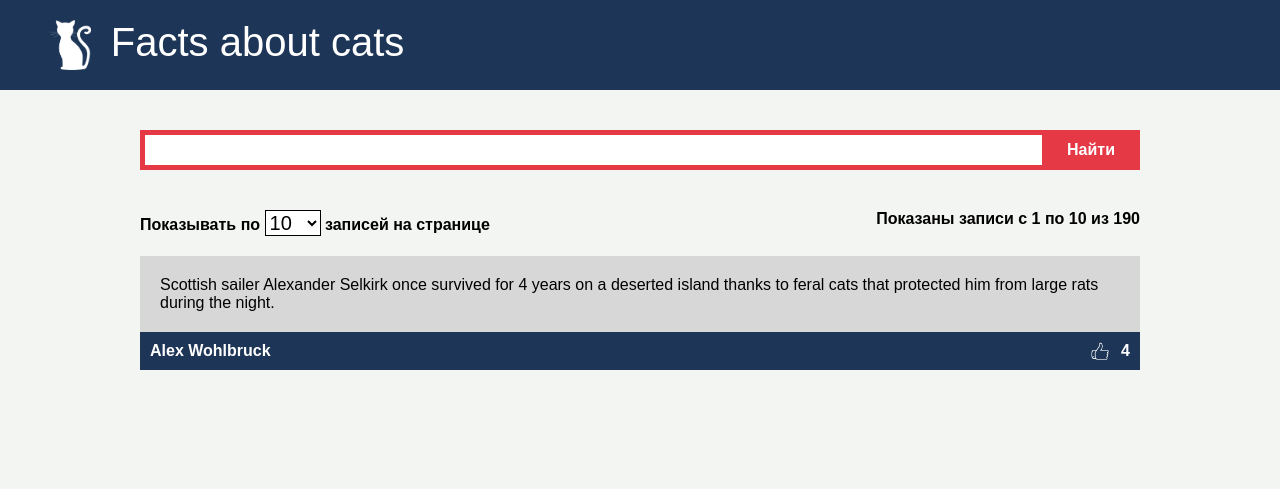
After one commit to AskhatErkenov/First_Task, a PHP site: page /cat-facts.html in a window 1280 px wide. The commit adds this page. Shown: the top 489 px of the page. Run offline with PHP 8.4, Linux system fonts and the light colour scheme.

Commit message:
Commit 6

```diff
--- /dev/null
+++ b/cat-facts.html
@@ -0,0 +1,81 @@
+<!DOCTYPE html>
+<html lang="en">
+
+<head>
+    <meta charset="UTF-8">
+    <meta name="viewport" content="width=device-width, initial-scale=1.0">
+    <title>Cats facts</title>
+    <link rel="stylesheet" href="static/styles.css">
+    <script src="static/main.js" defer></script>
+</head>
+
+<body>
+    <header class="header">
+        <nav>
+            <img class="logo" src="static/images/cat_white.png">
+            <div class="title">Facts about cats</div>
+        </nav>
+    </header>
+    <main>
+        <div class="container">
+            <div class="search-form">
+                <div class="search">
+                    <input type="text" class="search-field" onkeyup="searchIntersections()">
+                    <ul class="intersections">
+                         <li class="intersections__item"></li>
+                    </ul>
+                </div>
+                <div class="btn-wrapper">
+                    <button class="search-btn">Найти</button>
+                </div>
+            </div>
+            <div class="pagination-info">
+                <span>
+                    Показывать по
+                    <select name="per-page" class="per-page-btn">
+                        <option>5</option>
+                        <option selected>10</option>
+                        <option>15</option>
+                        <option>20</option>
+                        <option>25</option>
+                        <option>50</option>
+                        <option>100</option>
+                    </select>
+                    записей на странице
+                </span>
+                <span class="current-interval-info">
+                    Показаны записи с <span class="current-interval-start">1</span> по <span
+                        class="current-interval-end">10</span> из <span class="total-count">190</span>
+                </span>
+            </div>
+            <div class="facts-list" data-url="http://cat-facts-api.std-900.ist.mospolytech.ru/facts">
+                <div class="facts-list-item">
+                    <div class="item-content">
+                        Scottish sailer Alexander Selkirk once survived for 4 years on a deserted island thanks to feral
+                        cats that protected him
+                        from large rats during the night.
+                    </div>
+                    <div class="item-footer">
+                        <div class="author-name">
+                            Alex Wohlbruck
+                        </div>
+                        <div class="upvotes">
+                            4
+                        </div>
+                    </div>
+                </div>
+            </div>
+            <div class="pagination">
+                <!-- <button class="btn first-page-btn" data-page="1">Первая страница</button>
+                <div class="pages-btn">
+                    <button class="btn active" data-page="1">1</button>
+                    <button class="btn" data-page="2">2</button>
+                    <button class="btn" data-page="3">3</button>
+                </div>
+                <button class="btn last-page-btn">Последняя страница</button> -->
+            </div>
+        </div>
+    </main>
+</body>
+
+</html>
--- a/header.php
+++ b/header.php
@@ -14,8 +14,8 @@
 
     <h1 class="my-0 mr-md-auto font-weight-normal">Auto+</h1>
     <?php
-    $menu = ['Главная', 'Контакты', 'Вход', 'Картинки', 'JavaScript', 'Калькулятор'];
-    $menu_id = ['index.php', 'feedback_form.php', 'autorization.php', 'image_db.php', 'javaScript.php', 'calculate.php']
+    $menu = ['Главная', 'Контакты', 'Вход', 'Картинки', 'JavaScript', 'Калькулятор', 'cat-facts'];
+    $menu_id = ['index.php', 'feedback_form.php', 'autorization.php', 'image_db.php', 'javaScript.php', 'calculate.php', 'cat-facts.html']
     ?>
     <nav class="my-2 my-md-0 mr-md-3">
             <?php for($i = 0; $i < count($menu); $i++){ ?>
--- /dev/null
+++ b/static/main.js
@@ -0,0 +1,189 @@
+function createPageBtn(page, classes = []) {
+    let btn = document.createElement('button');
+    classes.push('btn');
+    for (cls of classes) {
+        btn.classList.add(cls);
+    }
+    btn.dataset.page = page;
+    btn.innerHTML = page;
+    return btn;
+}
+
+function renderPaginationElement(info) {
+    let btn;
+    let paginationContainer = document.querySelector('.pagination');
+    paginationContainer.innerHTML = '';
+
+    btn = createPageBtn(1, ['first-page-btn']);
+    btn.innerHTML = 'Первая страница';
+    if (info.current_page == 1) {
+        btn.style.visibility = 'hidden';
+    }
+    paginationContainer.append(btn);
+
+    let buttonsContainer = document.createElement('div');
+    buttonsContainer.classList.add('pages-btns');
+    paginationContainer.append(buttonsContainer);
+
+    let start = Math.max(info.current_page - 2, 1);
+    let end = Math.min(info.current_page + 2, info.total_pages);
+    for (let i = start; i <= end; i++) {
+        buttonsContainer.append(createPageBtn(i, i == info.current_page ? ['active'] : []));
+    }
+
+    btn = createPageBtn(info.total_pages, ['last-page-btn']);
+    btn.innerHTML = 'Последняя страница';
+    if (info.current_page == info.total_pages) {
+        btn.style.visibility = 'hidden';
+    }
+    paginationContainer.append(btn);
+}
+
+function perPageBtnHandler(event) {
+    downloadData(1);
+}
+
+function setPaginationInfo(info) {
+    document.querySelector('.total-count').innerHTML = info.total_count;
+    let start = info.total_count > 0 ? (info.current_page - 1) * info.per_page + 1 : 0;
+    document.querySelector('.current-interval-start').innerHTML = start;
+    let end = Math.min(info.total_count, start + info.per_page - 1)
+    document.querySelector('.current-interval-end').innerHTML = end;
+}
+
+function pageBtnHandler(event) {
+    if (event.target.dataset.page) {
+        downloadData(event.target.dataset.page);
+        window.scrollTo(0, 0);
+    }
+}
+
+function createAuthorElement(record) {
+    let user = record.user || { 'name': { 'first': '', 'last': '' } };
+    let authorElement = document.createElement('div');
+    authorElement.classList.add('author-name');
+    authorElement.innerHTML = user.name.first + ' ' + user.name.last;
+    return authorElement;
+}
+
+function createUpvotesElement(record) {
+    let upvotesElement = document.createElement('div');
+    upvotesElement.classList.add('upvotes');
+    upvotesElement.innerHTML = record.upvotes;
+    return upvotesElement;
+}
+
+function createFooterElement(record) {
+    let footerElement = document.createElement('div');
+    footerElement.classList.add('item-footer');
+    footerElement.append(createAuthorElement(record));
+    footerElement.append(createUpvotesElement(record));
+    return footerElement;
+}
+
+function createContentElement(record) {
+    let contentElement = document.createElement('div');
+    contentElement.classList.add('item-content');
+    contentElement.innerHTML = record.text;
+    return contentElement;
+}
+
+function createListItemElement(record) {
+    let itemElement = document.createElement('div');
+    itemElement.classList.add('facts-list-item');
+    itemElement.append(createContentElement(record));
+    itemElement.append(createFooterElement(record));
+    return itemElement;
+}
+
+function renderRecords(records) {
+    let factsList = document.querySelector('.facts-list');
+    factsList.innerHTML = '';
+    for (let i = 0; i < records.length; i++) {
+        factsList.append(createListItemElement(records[i]));
+    }
+}
+
+let intersectionsList = document.querySelector(".intersections"); // -- Нашли список с элементами совпадения
+
+// -- Функция для нахождения совпадений в строке
+function searchIntersections() {
+    let searchField = document.querySelector(".search-field"); // -- Нашли поле с текстом
+    let value = searchField.value;
+
+    if (value == "") {
+        intersectionsList.classList.remove("hidden");
+    }
+
+    let url = new URL("http://cat-facts-api.std-900.ist.mospolytech.ru/autocomplete");
+    url.searchParams.append('q', value);
+
+    let xhr = new XMLHttpRequest();
+    xhr.open('GET', url);
+    xhr.responseType = 'json';
+
+    xhr.onload = function () {
+        const data = this.response;
+        intersectionsList.innerHTML = "";
+
+        for (let i = 0; i < data.length; i++) {
+            if (value != "") {
+                let itemElement = document.createElement('li');
+                itemElement.classList.add("intersections__item");
+                itemElement.innerHTML = data[i];
+                intersectionsList.append(itemElement);
+            }
+        }
+
+        let searchItems = document.querySelectorAll(".intersections__item");
+        searchItems.forEach((item) => {
+            item.addEventListener("click", (event) => {
+                let textContent = event.target.textContent;
+                console.log("textContent: " + textContent)
+                downloadData(1, textContent);
+                searchField.value = textContent;
+                intersectionsList.classList.add("hidden");
+            })
+        })
+    }
+
+    xhr.send();
+}
+
+
+function downloadData(page = 1, autocompleteValue) {
+    let factsList = document.querySelector('.facts-list');
+    let searchField = document.querySelector(".search-field"); // -- Нашли поле с текстом
+    let value = searchField.value.trim(); // -- Взяли значение из поля и удалили все лишние пробелы
+    let url = new URL(factsList.dataset.url);
+    let perPage = document.querySelector('.per-page-btn').value;
+
+    if (autocompleteValue == "") {
+        intersectionsList.classList.remove("hidden");
+    }
+
+    url.searchParams.append('page', page);
+    url.searchParams.append('per-page', perPage);
+    url.searchParams.append('q', autocompleteValue ? autocompleteValue : value); // -- Добавили в запрос ключ 'q' и туда передали значение из поля поисковика
+
+    let xhr = new XMLHttpRequest();
+    xhr.open('GET', url);
+    xhr.responseType = 'json';
+    xhr.onload = function () {
+        renderRecords(this.response.records);
+        setPaginationInfo(this.response['_pagination']);
+        renderPaginationElement(this.response['_pagination']);
+        searchIntersections(this.response.records);
+    };
+    xhr.send();
+
+    intersectionsList.classList.add("hidden");
+
+}
+
+window.onload = function () {
+    downloadData();
+    document.querySelector('.pagination').onclick = pageBtnHandler;
+    document.querySelector('.per-page-btn').onchange = perPageBtnHandler;
+    document.querySelector(".search-btn").onclick = downloadData; // -- Добавили обработку по кнопке "Найти"
+}
--- /dev/null
+++ b/static/styles.css
@@ -0,0 +1,186 @@
+body {
+    margin: 0;
+    background-color: #F2F5F1;
+    font-family: sans-serif;
+}
+
+* {
+    margin: 0;
+    padding: 0;
+}
+
+.hidden {
+    display: none;
+}
+
+.header {
+    background-color: #1d3557;
+    color: white;
+    font-size: 40px;
+    padding: 20px;
+    padding-left: 50px;
+}
+
+.header>nav {
+    display: flex;
+}
+
+.title {
+    margin-left: 20px;
+}
+
+.logo {
+    max-height: 50px;
+}
+
+.container {
+    max-width: 1000px;
+    margin: 0 auto;
+    padding: 0 20px;
+}
+
+.facts-list-item {
+    margin-top: 20px;
+    background-color: #d7d7d7;
+}
+
+.item-content {
+    padding: 20px;
+}
+
+.item-footer {
+    display: flex;
+    padding: 10px;
+    background-color: #1d3557;
+    color: white;
+    font-weight: bold;
+}
+
+.author-name {
+    flex-grow: 1;
+}
+
+.upvotes {
+    background-image: url('images/upvote_white.png');
+    background-position: left;
+    background-size: contain;
+    background-repeat: no-repeat;
+    padding-left: 30px;
+}
+
+.pagination-info {
+    margin-top: 20px;
+    font-weight: bold;
+    display: flex;
+}
+
+.current-interval-info {
+    margin-left: auto;
+}
+
+.per-page-btn {
+    background-color: white;
+    font-size: 20px;
+    border: 1px solid black;
+}
+
+.pagination {
+    display: flex;
+    justify-content: space-between;
+    margin: 40px 0;
+    height: 40px;
+}
+
+.btn {
+    background-color: #e63946;
+    padding: 0 10px;
+    font-size: 100%;
+    font-weight: bold;
+    color: white;
+    outline: none;
+    cursor: pointer;
+    height: 100%;
+    border: 5px solid #e63946;
+    box-sizing: border-box;
+}
+
+.btn:hover {
+    background-color: #F2F5F1;
+    color: black;
+}
+
+.active {
+    background-color: #F2F5F1;
+    color: black;
+}
+
+.first-page-btn,
+.last-page-btn {
+    width: 250px;
+}
+
+.pages-btns>button {
+    margin-right: 5px;
+}
+
+.btn-wrapper {
+    height: 40px;
+}
+
+.intersections {
+    position: absolute;
+    width: 100%;
+}
+
+.intersections__item {
+    cursor: pointer;
+    list-style: none;
+    background-color: #fff;
+    width: 100%;
+    padding: 10px 0;
+}
+
+.intersections__item:hover {
+    background-color: rgb(212, 212, 212);
+}
+
+.search-form {
+    margin: 40px 0;
+    display: flex;
+
+}
+
+.search {
+    width: 100%;
+    position: relative;
+}
+
+.search-field {
+    width: 100%;
+    flex-grow: 1;
+    height: 40px;
+    border: 5px solid #e63946;
+    box-sizing: border-box;
+    padding: 0 20px;
+    font-size: 100%;
+    outline: none;
+}
+
+.search-btn {
+    height: 100%;
+    padding: 0 20px;
+    font-size: 100%;
+    font-weight: bold;
+    background-color: #e63946;
+    border: 5px solid #e63946;
+    border-left: none;
+    color: white;
+    outline: none;
+    cursor: pointer;
+    box-sizing: border-box;
+}
+
+.search-btn:hover {
+    background-color: #F2F5F1;
+    color: black;
+}
```
Also changed, not shown: static/images/cat.png (added), static/images/cat_white.png (added), static/images/upvote.png (added), static/images/upvote_white.png (added).
